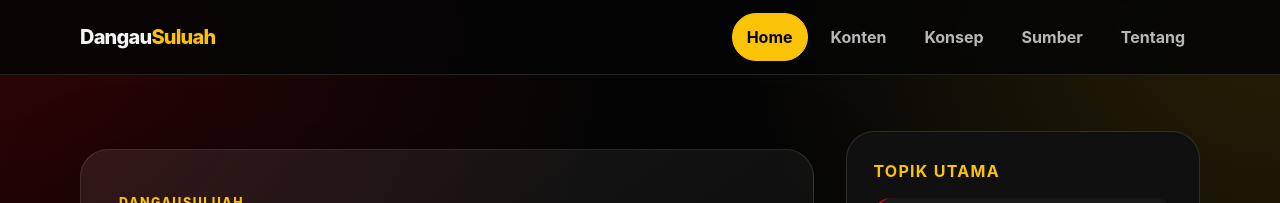
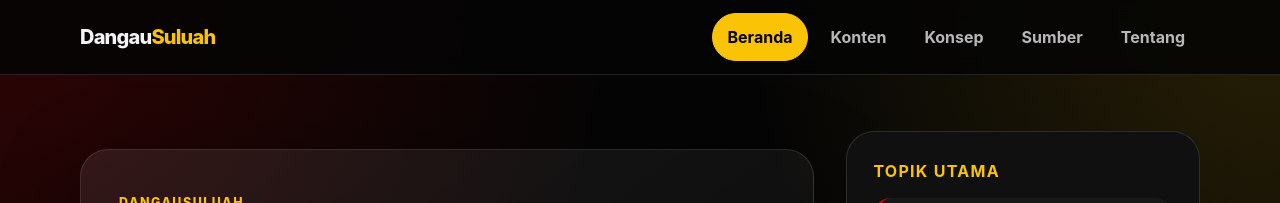
Before and after one commit to dangausuluah/dangausuluah.github.io, a Jekyll site: the page built from index.md, in a window 1280 px wide. Shown: the top 203 px of the page. Built offline with Jekyll 4.4.1, drawn with Linux system fonts in a browser that asks for light colours.

Commit message:
Update nav.yml

```diff
--- a/_data/nav.yml
+++ b/_data/nav.yml
@@ -1,4 +1,4 @@
-- title: Home
+- title: Beranda
   url: /
 
 - title: Konten
```
